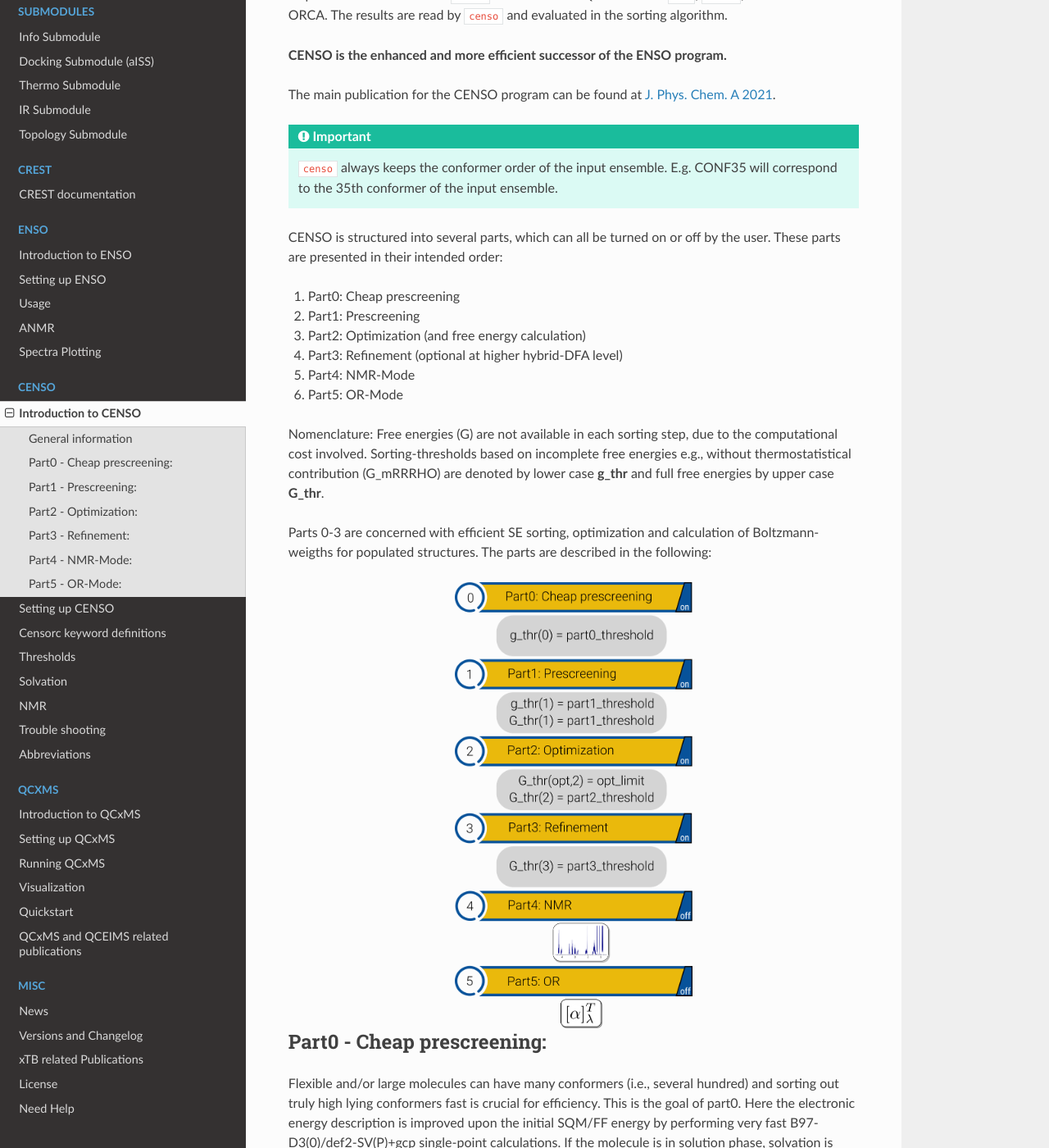
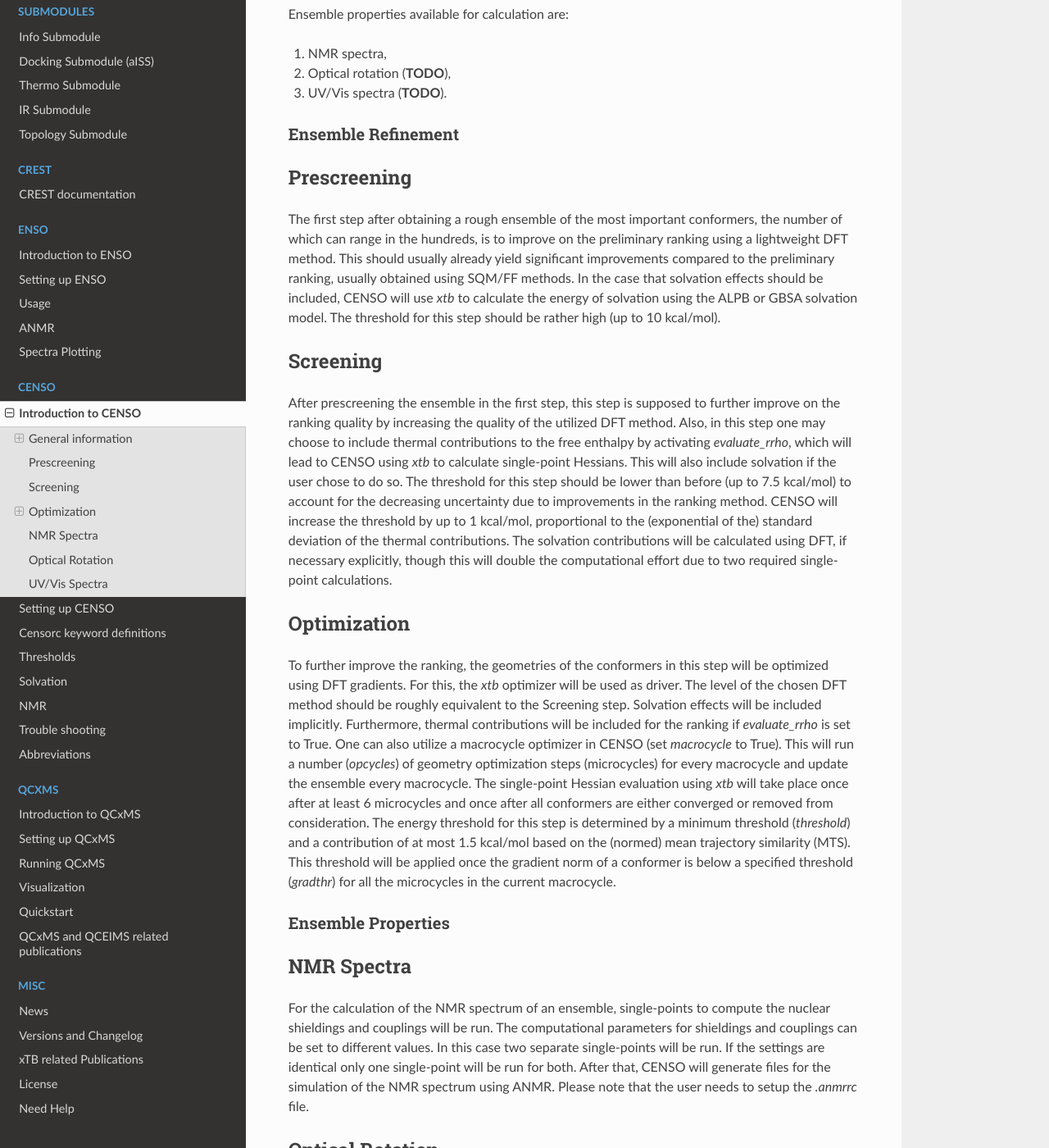
Before and after one commit to grimme-lab/xtb_docs, a Sphinx documentation site: the page built from source/CENSO_docs/censo.rst, in a window 1280 px wide and 1400 px high, scrolled down 769 px. Shown: the whole window at 82% size. Built offline with Sphinx 7.4.7 and the Read the Docs theme 2.0.0, drawn with Linux system fonts in a browser that asks for light colours; pages that are not in the unit, such as notebooks, are missing from menus; some of the changed text lies outside the part shown.

Commit message:
basic description

```diff
--- a/source/CENSO_docs/censo.rst
+++ b/source/CENSO_docs/censo.rst
@@ -14,129 +14,92 @@ General information
 
 **C**\ommandline **E**\nergetic **SO**\rting (**CENSO**) is a sorting algorithm
 for efficient evaluation of **S**\tructure **E**\nsembles (**SE**).
-The input ensemble (or single structure) originating from a CREST[SQM/FF] run
-can be ranked by free energy at DFT level and/or geometries can be optimized using DFT.
-CENSO has a modular structure, enabling efficient sorting at different
-levels of theory and targeting individual error sources, e.g., energy or solvation.
-Sorting is based on (free) energy windows or thresholds, within which all
-conformers/structures are considered. By choosing appropriate thresholds, the
-following "properties"/results can be obtained:
 
-* lowest lying conformer and corresponding free energy
-* fully optimized SE and averaged ensemble free energy
-* Boltzmann populated SE at a given temperature
+**WIP**
 
-Apart from the refinement/sorting of SE, CENSO offers an automated approach to
-calculate NMR properties (shielding and coupling constants) or optical rotatory
-(OR) dispersion.
+CENSO can be structured into two components:
 
-To perform fast calculations ``censo`` interfaces with QM codes like ``xtb``, ``crest``,
-TURBOMOLE and ORCA. The results are read by ``censo`` and evaluated in the sorting
-algorithm.
+1. Ensemble refinement,
+2. Ensemble property calculations.
 
-**CENSO is the enhanced and more efficient successor of the ENSO program.**
+The first part (ensemble refinement) can use up to three steps:
 
-The main publication for the CENSO program can be found at
-`J. Phys. Chem. A 2021 <https://pubs.acs.org/doi/10.1021/acs.jpca.1c00971>`_.
+1. Prescreening,
+2. Screening,
+3. Optimization.
 
-.. important::
+Ensemble properties available for calculation are:
 
-    ``censo`` always keeps the conformer order of the input ensemble. E.g. CONF35 will
-    correspond to the 35th conformer of the input ensemble.
+1. NMR spectra,
+2. Optical rotation (**TODO**),
+3. UV/Vis spectra (**TODO**).
 
-CENSO is structured into several parts, which can all be turned on or off by
-the user. These parts are presented in their intended order:
+Ensemble Refinement
+===================
 
-1. Part0: Cheap prescreening
-2. Part1: Prescreening
-3. Part2: Optimization (and free energy calculation)
-4. Part3: Refinement   (optional at higher hybrid-DFA level)
-5. Part4: NMR-Mode
-6. Part5: OR-Mode
+Prescreening
+-------------
 
-Nomenclature: Free energies (G) are not available in each sorting step, due
-to the computational cost involved. Sorting-thresholds based on incomplete free
-energies e.g., without thermostatistical contribution (G_mRRRHO) are denoted by
-lower case **g\_thr** and full free energies by upper case **G\_thr**.
+The first step after obtaining a rough ensemble of the most important conformers,
+the number of which can range in the hundreds, is to improve on the preliminary
+ranking using a lightweight DFT method. This should usually already yield significant
+improvements compared to the preliminary ranking, usually obtained using SQM/FF methods.
+In the case that solvation effects should be included, CENSO will use `xtb` to
+calculate the energy of solvation using the ALPB or GBSA solvation model. The threshold
+for this step should be rather high (up to 10 kcal/mol).
 
-Parts 0-3 are concerned with efficient SE sorting, optimization and calculation
-of Boltzmann-weigths for populated structures. The parts are described in the
-following:
+Screening
+---------
 
-.. figure:: ../../figures/CENSO/short_censo.png
-	:scale: 20%
-	:align: center
-	:alt: CENSO workflow with threshold information.
+After prescreening the ensemble in the first step, this step is supposed to further
+improve on the ranking quality by increasing the quality of the utilized DFT method.
+Also, in this step one may choose to include thermal contributions to the free enthalpy
+by activating `evaluate_rrho`, which will lead to CENSO using `xtb` to calculate
+single-point Hessians. This will also include solvation if the user chose to do so.
+The threshold for this step should be lower than before (up to 7.5 kcal/mol) to account
+for the decreasing uncertainty due to improvements in the ranking method. CENSO will
+increase the threshold by up to 1 kcal/mol, proportional to the (exponential of the)
+standard deviation of the thermal contributions. The solvation contributions will be
+calculated using DFT, if necessary explicitly, though this will double the computational
+effort due to two required single-point calculations.
 
-Part0 - Cheap prescreening:
----------------------------
+Optimization
+------------
 
-Flexible and/or large molecules can have many conformers (i.e., several hundred)
-and sorting out truly high lying conformers fast is crucial for efficiency.
-This is the goal of part0. Here the electronic energy description is improved
-upon the initial SQM/FF energy by performing very fast B97-D3(0)/def2-SV(P)+gcp
-single-point calculations. If the molecule is in solution phase, solvation is
-treated at GFN2-xTB[ALPB] level. Sorting is based on g\_thr(0) which has to be
-rather large, e.g. 4 kcal/mol or above.
+To further improve the ranking, the geometries of the conformers in this step will be
+optimized using DFT gradients. For this, the `xtb` optimizer will be used as driver.
+The level of the chosen DFT method should be roughly equivalent to the Screening step.
+Solvation effects will be included implicitly. Furthermore, thermal contributions will
+be included for the ranking if `evaluate_rrho` is set to True. One can also utilize
+a macrocycle optimizer in CENSO (set `macrocycle` to True). This will run a number
+(`opcycles`) of geometry optimization steps (microcycles) for every macrocycle and
+update the ensemble every macrocycle. The single-point Hessian evaluation using `xtb`
+will take place once after at least 6 microcycles and once after all conformers are
+either converged or removed from consideration. The energy threshold for this step
+is determined by a minimum threshold (`threshold`) and a contribution of at most 1.5
+kcal/mol based on the (normed) mean trajectory similarity (MTS). This threshold will
+be applied once the gradient norm of a conformer is below a specified threshold (`gradthr`)
+for all the microcycles in the current macrocycle.
 
-Part1 - Prescreening:
----------------------
+Ensemble Properties
+===================
 
-Accurate electronic and solvation energies are calculated in part1. To be efficient
-COSMO-RS solvation contributions are calculated at r2SCAN-3c level, whereby both
-the gas phase electronic energy and solvation contribution is obtained and no
-additional calculations are necessary. Conformers above the threshold g\_thr(1)
-are discarded. After sorting, thermostatistical contributions (G\_mRRHO) are
-calculated at GFN2-xTB\[ALPB\] level using single-point hessian (:ref:`SPH`) calculations.
-Full free energies are calculated and sorting is performed based on G\_thr(1).
-The threshold can be automatically increased (fuzzy-threshold) as a function of
-the standard deviation of G\_mRRHO, which is the case for flexible or diverse SE.
-Up to now all calculations have been performed on the SQM/FF input geometries!
+NMR Spectra
+-----------
 
-Part2 - Optimization:
----------------------
+For the calculation of the NMR spectrum of an ensemble, single-points to compute the
+nuclear shieldings and couplings will be run. The computational parameters for shieldings
+and couplings can be set to different values. In this case two separate single-points
+will be run. If the settings are identical only one single-point will be run for both.
+After that, CENSO will generate files for the simulation of the NMR spectrum using ANMR.
+Please note that the user needs to setup the `.anmrrc` file.
 
-The relevant conformers/structures have to be optimized at DFT (r2SCAN-3c) level
-in implicit solvation (DCOSMO-RS). An efficient ensemble optimizer has been
-implemented, where all conformers are optimized for 8 iterations.
-Then a spearman correlation coefficient is calculated to check for parallel potential
-energy surfaces. If parallellity can be assumed, the sorting threshold G\_thr(2)
-is decreased and conformers above the threshold are discarded, if their gradient
-norm is below a predefined threshold. For large ensembles, this decreases the
-number of high lying conformers fast. The batch wise optimization is repeated
-until all confomers within the energy window G\_thr(2) are fully optimized.
-On the DFT optimized geometries free energies are calculated like in part1, with
-COSMO-RS(r2SCAN-3c) for E, dG\_solv and GFN2-xTB[ALPB]-SPH for G\_mRRHO.
-Boltzmann weights are calculated and an ensemble averaged free energy can be
-obtained. The conformers for use in parts 3-5 are considered up to a Boltzmann
-sum threshold, e.g., all conformers up to 90 % population are further considered.
-
-Part3 - Refinement:
--------------------
-
-If it is necessary to refine the calculated Boltzmann weights at a higher
-(hybrid) DFT level, this can be performed in part3. Also it has to be noted, that
-Boltzmann weights calculated from rather accurate r2SCAN-3c energies are reliable
-enough for most applications. Like in part2 free energy contributions are calculated
-on DFT optimized geometries, although using a higher (hybrid) DFT level.
-Conformers below a Boltzmann sum threshold are considered further (e.g. in part4
-or part5).
-
-Optional property related parts (part4 and part5) are described below:
-
-Part4 - NMR-Mode:
------------------
-
-In part4 NMR properties can be calculated for the populated conformers.
-The Boltzmann weights are taken from either part1, part2 or part3 if they are
-available. All populated conformers up to the population part2_threshold or
-part3_threshold are considered. Coupling and shielding constants are calculated
-separately and can be calculated for the elements H, C, F, Si, P, or all elements.
-Files for further processing with ANMR are created. After the CENSO run, NMR
-spectra can be calculated using the ANMR code.
-
-Part5 - OR-Mode:
+Optical Rotation
 ----------------
 
-In part5 optical rotatory (OR) dispersion of the populated structure ensemble
-can be calculated (TURBOMOLE only!). Boltzmann weights can be taken from part1, part2 or part3.
+TODO
+
+UV/Vis Spectra
+--------------
+
+TODO
```
